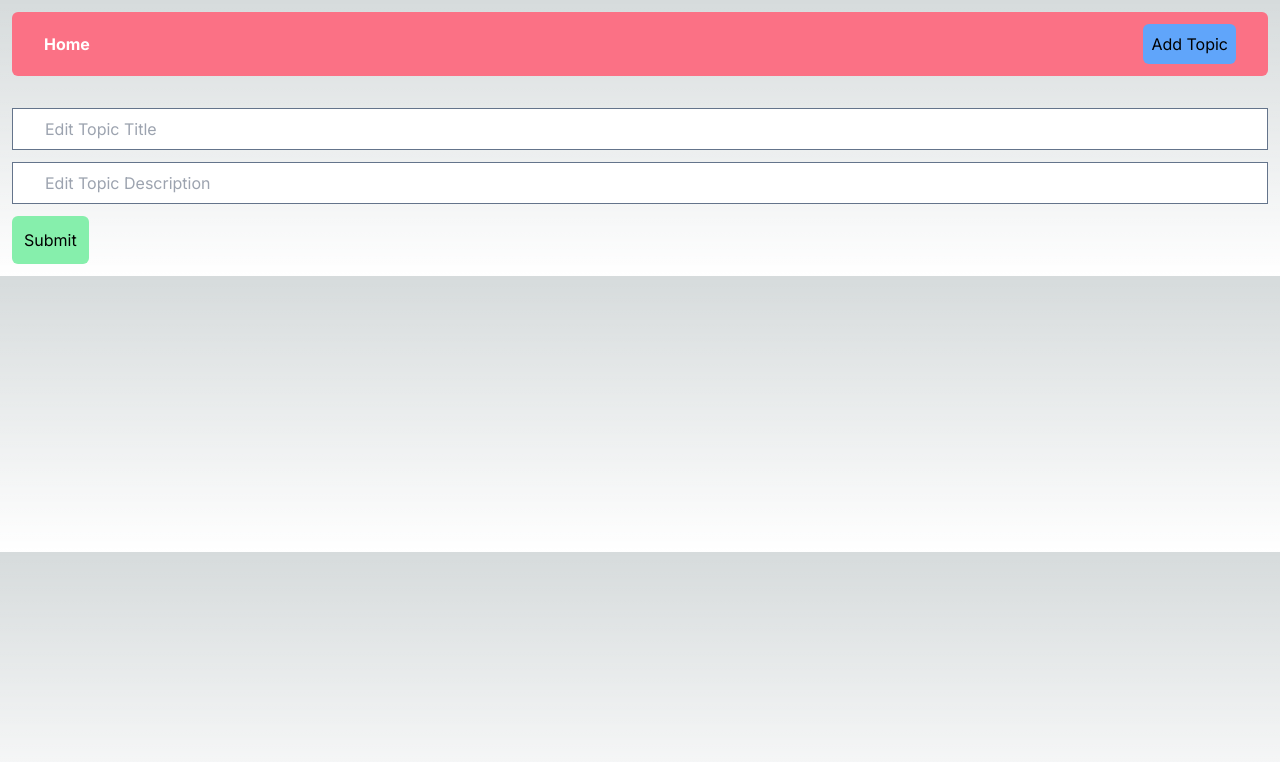
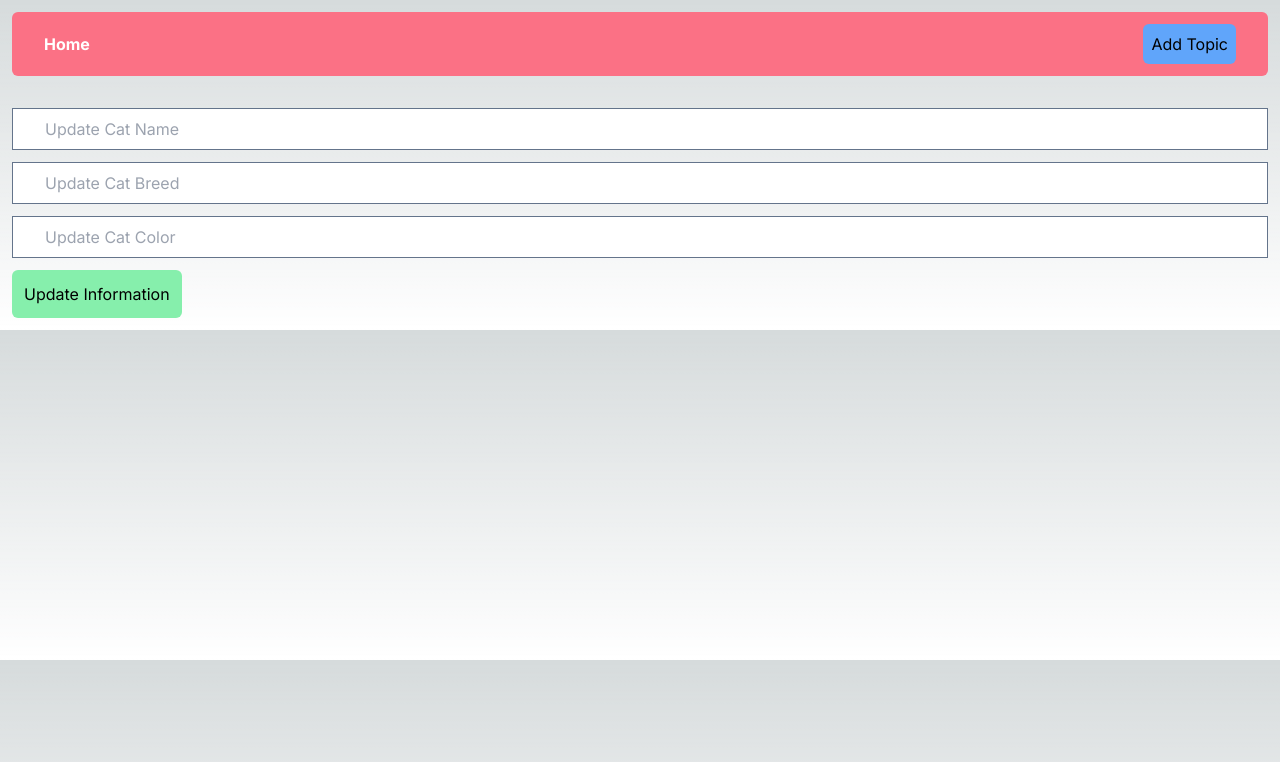
Before and after one commit to avangardewashere/retest-crud, a Next.js app: page /editTopic/123 in a window 1280 px wide. Shown: the top 762 px of the page. Built offline with nearby package versions, Linux system fonts and the light colour scheme.

Commit message:
add/create-read-method

```diff
--- a/app/addTopic/page.tsx
+++ b/app/addTopic/page.tsx
@@ -1,27 +1,68 @@
+"use client";
+
+import { useRouter } from "next/navigation";
+import { useState } from "react";
+
 export default function AddTopic() {
+  const [name, setName] = useState("");
+  const [breed, setBreed] = useState("");
+  const [color, setColor] = useState("");
+
+  const router = useRouter();
+
+  const handleSubmit = async (e: any) => {
+    e.preventDefault();
+
+    if (!name || !breed || !color) {
+      alert("Please fill in the fields.");
+      return;
+    }
+
+    try {
+      const res =await fetch("http://localhost:3002/api/cats", {
+        method: "POST",
+        headers: {
+          "Content-type": "application/json",
+        },
+        body: JSON.stringify({ name, breed, color }),
+      });
+
+      if(!res.ok){
+        throw new Error("Failed to create a new Cat")
+      }
+      router.push("/")
+      return res.json();
+
+
+    } catch (error) {
+      console.log(error);
+    }
+  };
+
   return (
-    <form
-      action="
-        "
-      className="flex flex-col gap-3"
-    >
+    <form onSubmit={handleSubmit} className="flex text-slate-600 flex-col gap-3">
       <input
+        onChange={(e) => setName(e.target.value)}
         type="text"
         placeholder="Enter Cat Name"
         className="border border-slate-500 px-8 py-2"
       />
       <input
         type="text"
+        onChange={(e) => setBreed(e.target.value)}
         placeholder="Enter Cat Breed"
         className="border border-slate-500 px-8 py-2"
       />
-          <input
+      <input
+        onChange={(e) => setColor(e.target.value)}
         type="text"
         placeholder="Enter Cat Color"
         className="border border-slate-500 px-8 py-2"
       />
 
-      <button className="bg-green-300 w-fit p-3 rounded-md">Submit</button>
+      <button type={"submit"} className="bg-green-300 w-fit p-3 rounded-md">
+        Submit
+      </button>
     </form>
   );
 }
--- a/app/editTopic/[id]/page.tsx
+++ b/app/editTopic/[id]/page.tsx
@@ -1,22 +1,7 @@
+import EditTopicForm from "@/app/components/EditTopicForm";
+
 export default function EditTopic() {
   return (
-    <form
-      action="
-        "
-      className="flex flex-col gap-3"
-    >
-      <input
-        type="text"
-        placeholder="Edit Topic Title"
-        className="border border-slate-500 px-8 py-2"
-      />
-      <input
-        type="text"
-        placeholder="Edit Topic Description"
-        className="border border-slate-500 px-8 py-2"
-      />
-
-      <button className="bg-green-300 w-fit p-3 rounded-md">Submit</button>
-    </form>
+    <EditTopicForm/>
   );
 }
```
